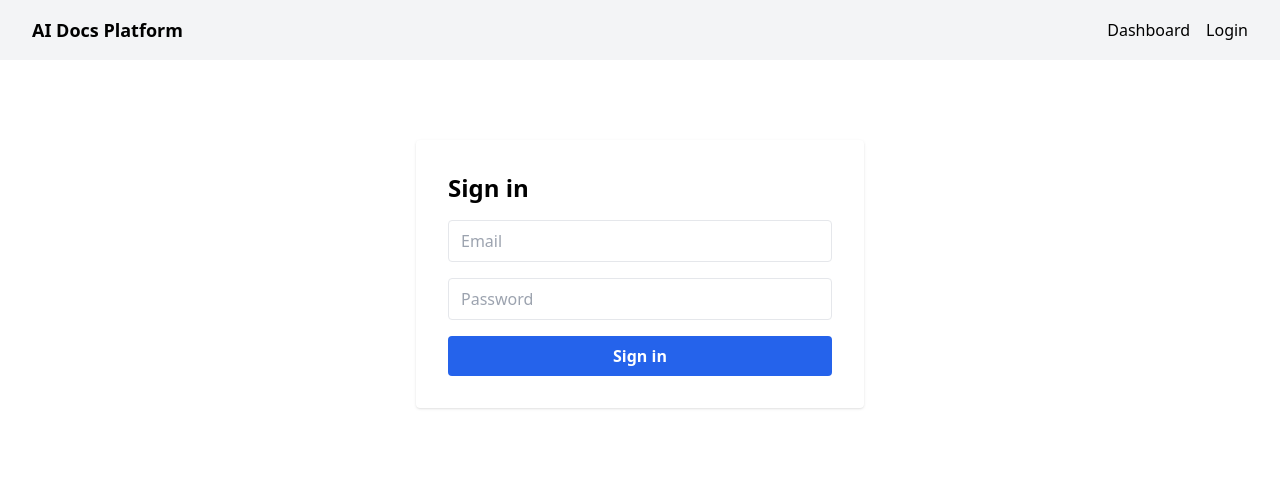
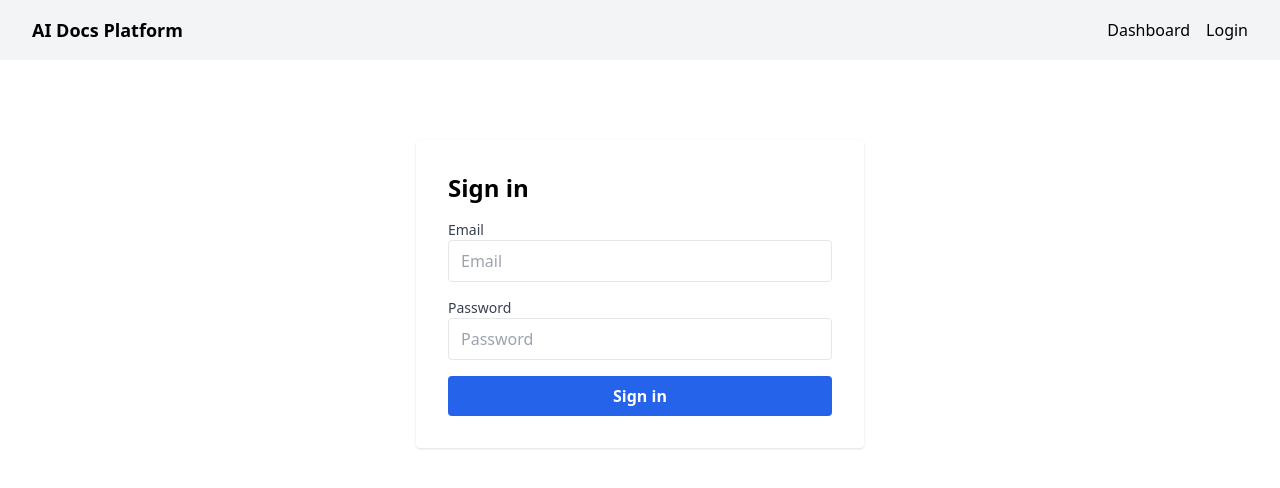
Before and after one commit to Tapan-Radadiya/cart, a Next.js app in the folder packages/frontend/: page /login in a window 1280 px wide. Shown: the top 488 px of the page. Built offline with nearby package versions, Linux system fonts and the light colour scheme; no server answers.

Commit message:
feat: implement login form with NextAuth and error handling
Co-authored-by: Genie <genie@cosine.sh>

```diff
--- a/packages/frontend/app/login/page.tsx
+++ b/packages/frontend/app/login/page.tsx
@@ -1,32 +1,96 @@
 "use client";
 
 import { useState } from "react";
+import { signIn } from "next-auth/react";
+import { useRouter } from "next/navigation";
 
 export default function LoginPage() {
   const [email, setEmail] = useState("");
   const [password, setPassword] = useState("");
-  // TODO: Hook up NextAuth (Credentials) to backend /auth/login
+  const [loading, setLoading] = useState(false);
+  const [error, setError] = useState<string | null>(null);
+
+  const router = useRouter();
+
+  async function handleSubmit(e: React.FormEvent<HTMLFormElement>) {
+    e.preventDefault();
+    setLoading(true);
+    setError(null);
+    const result = await signIn("credentials", {
+      email,
+      password,
+      redirect: false,
+    });
+    setLoading(false);
+
+    if (result?.ok && !result.error) {
+      router.push("/dashboard");
+    } else {
+      setError(
+        result?.error ||
+          "Sign-in failed. Please check your email and password and try again."
+      );
+    }
+  }
+
   return (
     <div className="max-w-md mx-auto mt-12 bg-white shadow p-8 rounded">
       <h1 className="text-2xl font-bold mb-4">Sign in</h1>
-      <form className="space-y-4">
+      <form className="space-y-4" onSubmit={handleSubmit} aria-describedby={error ? "login-error" : undefined}>
+        <div>
+          <label htmlFor="email" className="block text-sm font-medium text-gray-700">
+            Email
+          </label>
           <input
+            id="email"
             className="w-full border px-3 py-2 rounded"
             type="email"
+            autoComplete="email"
             placeholder="Email"
             value={email}
             onChange={(e) => setEmail(e.target.value)}
+            required
+            aria-required="true"
+            aria-label="Email"
+            aria-invalid={!!error}
           />
+        </div>
+        <div>
+          <label htmlFor="password" className="block text-sm font-medium text-gray-700">
+            Password
+          </label>
           <input
+            id="password"
             className="w-full border px-3 py-2 rounded"
             type="password"
+            autoComplete="current-password"
             placeholder="Password"
             value={password}
             onChange={(e) => setPassword(e.target.value)}
+            required
+            aria-required="true"
+            aria-label="Password"
+            aria-invalid={!!error}
           />
-        <button type="submit" className="w-full bg-blue-600 text-white p-2 rounded font-semibold">
-          Sign in
+        </div>
+        <button
+          type="submit"
+          className="w-full bg-blue-600 text-white p-2 rounded font-semibold disabled:opacity-60"
+          disabled={loading}
+          aria-disabled={loading}
+        >
+          {loading ? "Signing in..." : "Sign in"}
         </button>
+        {error && (
+          <div
+            id="login-error"
+            className="text-red-600 text-sm mt-2"
+            role="alert"
+            aria-live="polite"
+          >
+            {error}
+          </div>
+        )}
       </form>
     </div>
   );
```
Also changed, not shown: 1 other file (tests, documents, lock files or other folders). Lines whose indentation alone changed are shown as unchanged.
